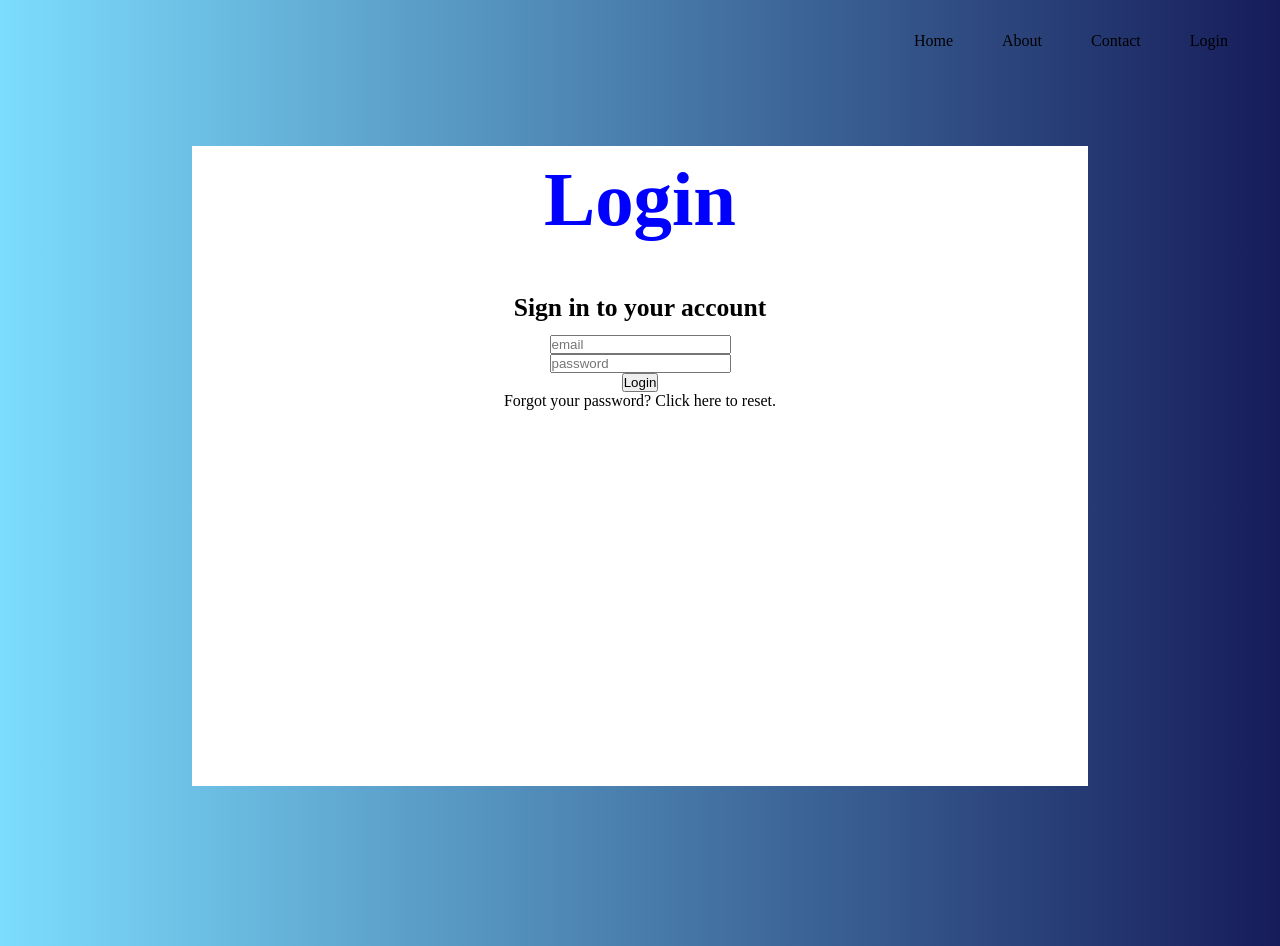
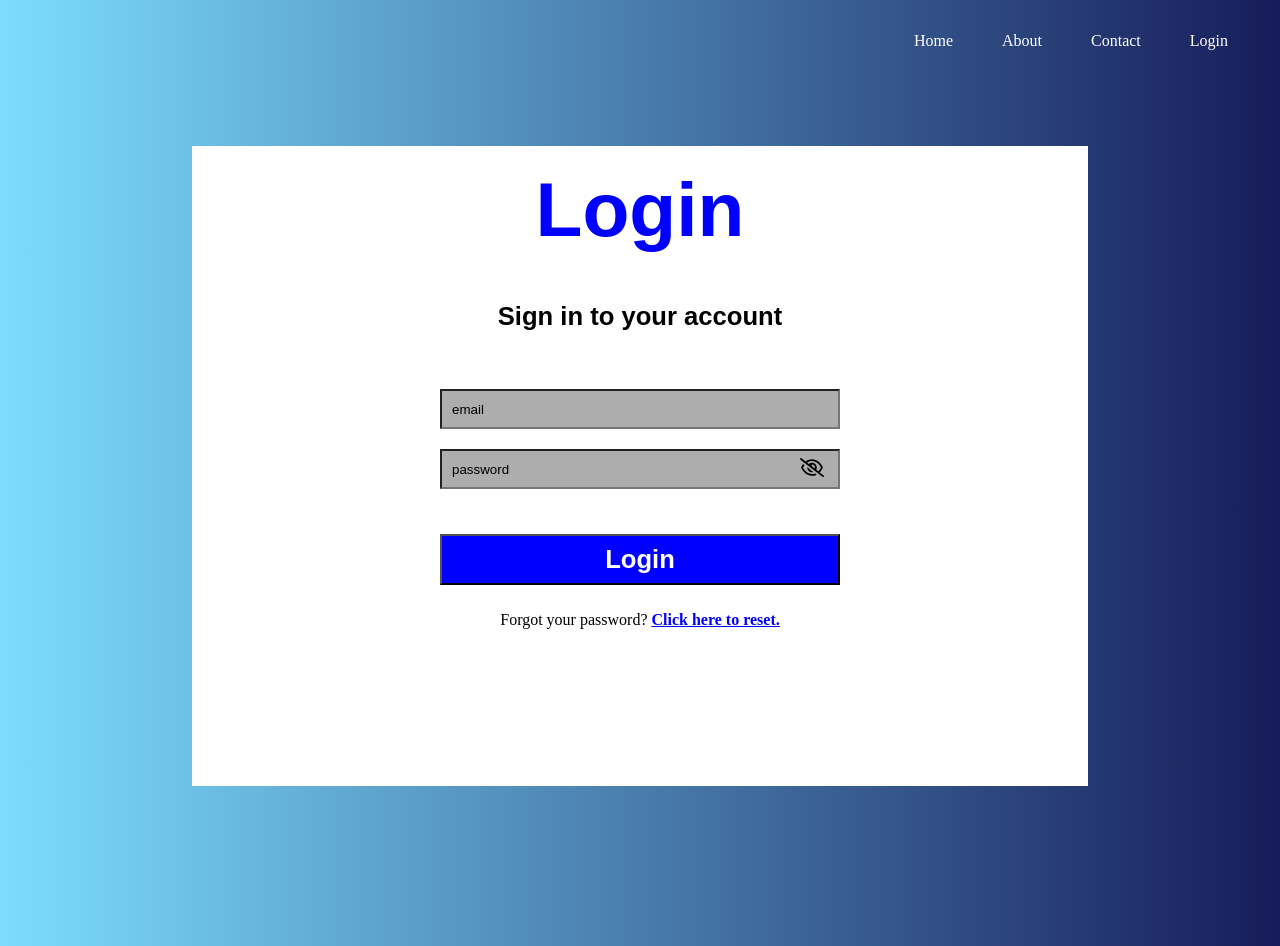
Before and after one commit to mzhang9622/Mailroom-Flask-App, a Flask app: page /login in a window 1280 px wide; the page is wider, and only the part inside the window is pictured. Run offline with Flask 3, Linux system fonts and the light colour scheme.

Commit message:
updated login to fix issues and completed an extension

```diff
--- a/static/style.css
+++ b/static/style.css
@@ -15,7 +15,8 @@ html {
 
 a {
     /* Only for now */
-    color: black;
+    color: white;
+    font-family: "Libre Franklin";
     text-decoration: none;
 }
 
@@ -186,9 +187,10 @@ body{
 
 #login-title{
     color: blue;
-    padding-top: 6%;
+    padding-top: 7%;
     font-size: 3vw;
     line-height: 0;
+    font-family: 'Libre Franklin', sans-serif;
 }
 
 #login-instructions{
@@ -197,6 +199,7 @@ body{
     margin-top: 80px;
     line-height: 1;
     padding: 15px;
+    font-family: 'Libre Franklin', sans-serif;
 }
 
 .login-block-container .login-input-container{
@@ -208,7 +211,7 @@ body{
 }
 
 
-#login-input-text{
+.login-input-text{
     padding: 10px;
     width: 400px;
     height: 40px;
@@ -217,11 +220,50 @@ body{
     margin-top: 5%;
 }
 
-#login-input-text::placeholder{
+.login-input-text::placeholder{
     color: black
 }
 
-#login-button{
+.password-container{
+    position: relative;
+    width: 100%;
+    max-width: 400px;
+    margin: 0 auto;
+}
+
+.password-input-text{
+    width: 100%;
+    height: 40px;
+    background: rgb(174, 173, 173);
+    color: black;
+    margin-top: 5%;
+    padding: 10px;
+}
+
+.password-input-text::placeholder{
+    color: black
+}
+
+
+#show-password{
+    position: absolute;
+    top: 50%;
+    transform: translateY(-5%);
+    right: 1rem;
+    cursor: pointer;
+    background: transparent;
+    border: none;
+    width: 1.5rem;
+    display: flex;
+    align-items: center;
+}
+
+#show-password img {
+    width: 100%;
+    height: auto;
+}
+
+.submit_button{
     margin-top: 5%;
     cursor: pointer;
     width: 400px;
@@ -233,6 +275,12 @@ body{
     margin-bottom: 2vw;
 }
 
+.underline{
+    text-decoration: underline;
+    color: blue;
+    font-weight: bold;
+}
+
 /* Contact */
 
 .contact {
@@ -242,7 +290,10 @@ body{
     gap: 50px;
 }
 
-
+#contact-background{
+    background: linear-gradient(to right, rgb(124,221,254),rgb(22,28,89));
+    height: 100vh;
+}
 
 .contact form{
     flex: 3;
--- a/templates/contact.html
+++ b/templates/contact.html
@@ -6,6 +6,7 @@
     </head>
 
     <body>
+        <div id="contact-background">
             <div class="top-bar">
                 <div>
                     <a href="/">Home</a>
@@ -38,6 +39,6 @@
 
                 </form>
             </div>
-
+        </div>
     </body>
 </html>
--- a/templates/index.html
+++ b/templates/index.html
@@ -6,6 +6,7 @@
         <link rel="stylesheet" href="/static/style.css">
         <link href="https://fonts.googleapis.com/css2?family=Libre+Franklin:wght@400;700&display=swap" rel="stylesheet">
         <link href="https://fonts.googleapis.com/css2?family=Inter:wght@400;500;600;700&display=swap" rel="stylesheet">
+        <link href="https://fonts.googleapis.com/css2?family=Libre+Franklin:ital,wght@0,100..900;1,100..900&display=swap" rel="stylesheet">
     </head>
 
     <body>
--- a/templates/login.html
+++ b/templates/login.html
@@ -47,17 +47,21 @@
                     <div class="login-input-container">
                         <form method="POST">
                             <div>
-                                <input type="text" placeholder="email" name="email">
+                                <input type="text" class="login-input-text" placeholder="email" name="email">
                             </div>
-                            <div>
-                                <input type="password" placeholder="password" name="password">
+                            <div class = "password-container">
+                                <input type="password" class = "password-input-text" placeholder="password" name="password" onclick = "togglePassword()">
+
+                                <button type = "button"  id = "show-password">
+                                    <img src = "./static/images/eye-slash-regular.svg" alt = "Show Password"/>
+                                </button>
                             </div>
-                            <input type="submit" value="Login">
+                            <input type="submit" class ="submit_button" value="Login">
                         </form>
 
                         <div id="login-input-container">
                             Forgot your password?
-                            <a href="reset.html" target="_blank">Click here to reset.</a>
+                            <a href="reset.html" target="_blank" class = "underline">Click here to reset.</a>
                         </div>
 
                     </div>
@@ -66,8 +70,25 @@
             </div>
 
 
+        </div>
+        <script>
+            function togglePassword() {
+                const show_button = document.querySelector('#show-password')
+                const show_password_icon = show_button.querySelector('img')
+                const password_input = document.querySelector('.password-input-text')
 
 
-        </div>
+                show_button.addEventListener('click', () => {
+                if (password_input.type === 'password') {
+                    password_input.type = 'text';
+                    show_password_icon.src = './static/images/eye-regular.svg';
+                } else {
+                    password_input.type = 'password';
+                    show_password_icon.src = './static/images/eye-slash-regular.svg';
+                }
+                })
+
+            }
+        </script>
     </body>
 </html>
--- a/templates/logout.html
+++ b/templates/logout.html
@@ -44,7 +44,7 @@
                     </div>
                     <div class="login-input-container">
                         <form method="POST">
-                            <input type="submit" value="Logout">
+                            <input type="submit" class = "login-input-text" value="Logout">
                         </form>
                     </div>
                 </div>
```
Also changed, not shown: static/images/eye-regular.svg (added), static/images/eye-slash-regular.svg (added), 2 other files. Lines whose indentation alone changed are shown as unchanged.
